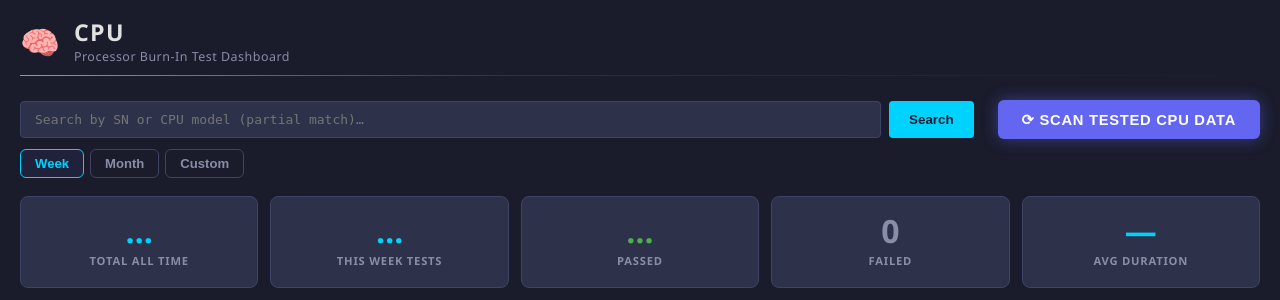
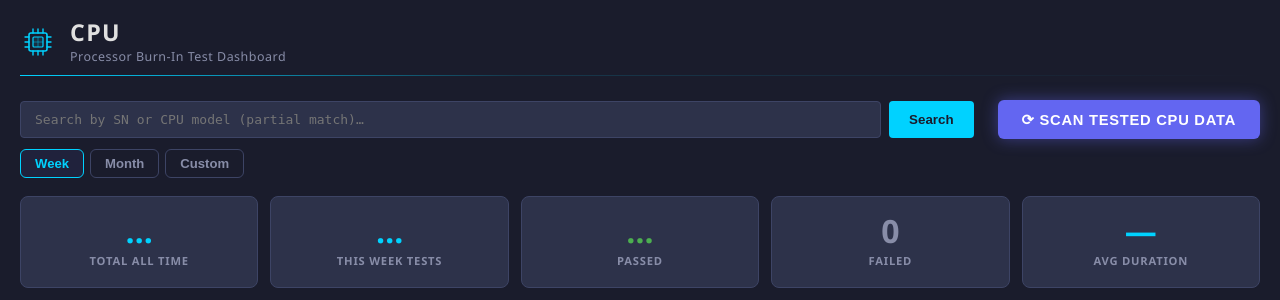
Before and after one commit to herbertliu2019/CearTrack, a Flask app: template monitorcenter/templates/cpu/dashboard.html in a window 1280 px wide. Shown: the part 68-368 px from the top of the page. Run offline with Flask 3, Linux system fonts and the light colour scheme; the template is opened without the code that fills it, so the values that code supplies are empty.

Commit message:
feat(ui): replace emoji icons with SVG line icons in page headers
CPU: IC chip with body, inner die, cross traces, 12 pins (3 per side)
Wipe: HDD with platter, spindle, actuator arm, read head, screws
Both use var(--accent) stroke for theme consistency

Co-Authored-By: Claude Sonnet 4.6 <noreply@anthropic.com>

```diff
--- a/monitorcenter/templates/cpu/dashboard.html
+++ b/monitorcenter/templates/cpu/dashboard.html
@@ -202,7 +202,31 @@
   <!-- ── Page Header ──────────────────────────────────────────────────── -->
   <div style="margin-bottom:24px;">
     <div style="display:flex;align-items:center;gap:14px;margin-bottom:6px;">
-      <div style="font-size:2em;line-height:1;">🧠</div>
+      <svg width="36" height="36" viewBox="0 0 36 36" fill="none" xmlns="http://www.w3.org/2000/svg">
+        <!-- Chip body -->
+        <rect x="9" y="9" width="18" height="18" rx="2" stroke="var(--accent)" stroke-width="1.6"/>
+        <!-- Inner die -->
+        <rect x="13" y="13" width="10" height="10" rx="1" stroke="var(--accent)" stroke-width="1.2" fill="var(--accent)" fill-opacity="0.1"/>
+        <!-- Cross lines inside die -->
+        <line x1="18" y1="13" x2="18" y2="23" stroke="var(--accent)" stroke-width="0.9" opacity="0.5"/>
+        <line x1="13" y1="18" x2="23" y2="18" stroke="var(--accent)" stroke-width="0.9" opacity="0.5"/>
+        <!-- Pins top -->
+        <line x1="13" y1="9"  x2="13" y2="5"  stroke="var(--accent)" stroke-width="1.4" stroke-linecap="round"/>
+        <line x1="18" y1="9"  x2="18" y2="5"  stroke="var(--accent)" stroke-width="1.4" stroke-linecap="round"/>
+        <line x1="23" y1="9"  x2="23" y2="5"  stroke="var(--accent)" stroke-width="1.4" stroke-linecap="round"/>
+        <!-- Pins bottom -->
+        <line x1="13" y1="27" x2="13" y2="31" stroke="var(--accent)" stroke-width="1.4" stroke-linecap="round"/>
+        <line x1="18" y1="27" x2="18" y2="31" stroke="var(--accent)" stroke-width="1.4" stroke-linecap="round"/>
+        <line x1="23" y1="27" x2="23" y2="31" stroke="var(--accent)" stroke-width="1.4" stroke-linecap="round"/>
+        <!-- Pins left -->
+        <line x1="9"  y1="13" x2="5"  y2="13" stroke="var(--accent)" stroke-width="1.4" stroke-linecap="round"/>
+        <line x1="9"  y1="18" x2="5"  y2="18" stroke="var(--accent)" stroke-width="1.4" stroke-linecap="round"/>
+        <line x1="9"  y1="23" x2="5"  y2="23" stroke="var(--accent)" stroke-width="1.4" stroke-linecap="round"/>
+        <!-- Pins right -->
+        <line x1="27" y1="13" x2="31" y2="13" stroke="var(--accent)" stroke-width="1.4" stroke-linecap="round"/>
+        <line x1="27" y1="18" x2="31" y2="18" stroke="var(--accent)" stroke-width="1.4" stroke-linecap="round"/>
+        <line x1="27" y1="23" x2="31" y2="23" stroke="var(--accent)" stroke-width="1.4" stroke-linecap="round"/>
+      </svg>
       <div>
         <div style="font-size:1.45em;font-weight:800;letter-spacing:0.06em;
                     color:var(--text-primary);text-transform:uppercase;line-height:1.1;">
```
Also changed, not shown: monitorcenter/templates/wipe/dashboard.html (+15 -1 lines).
